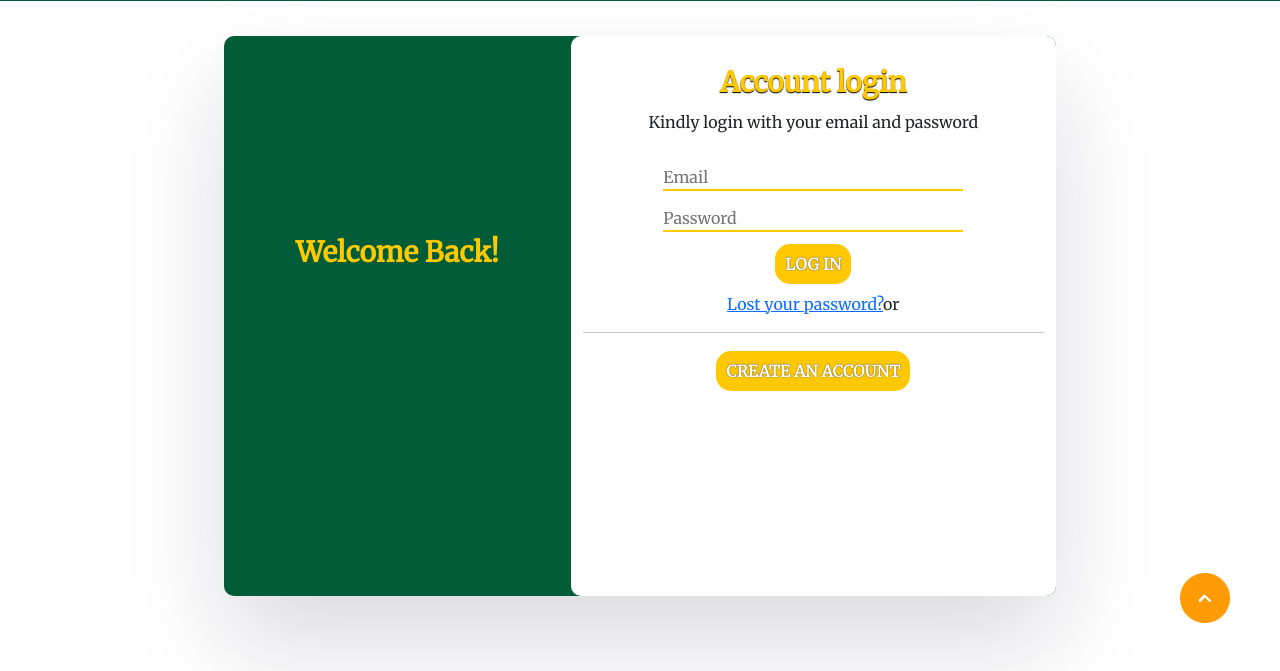
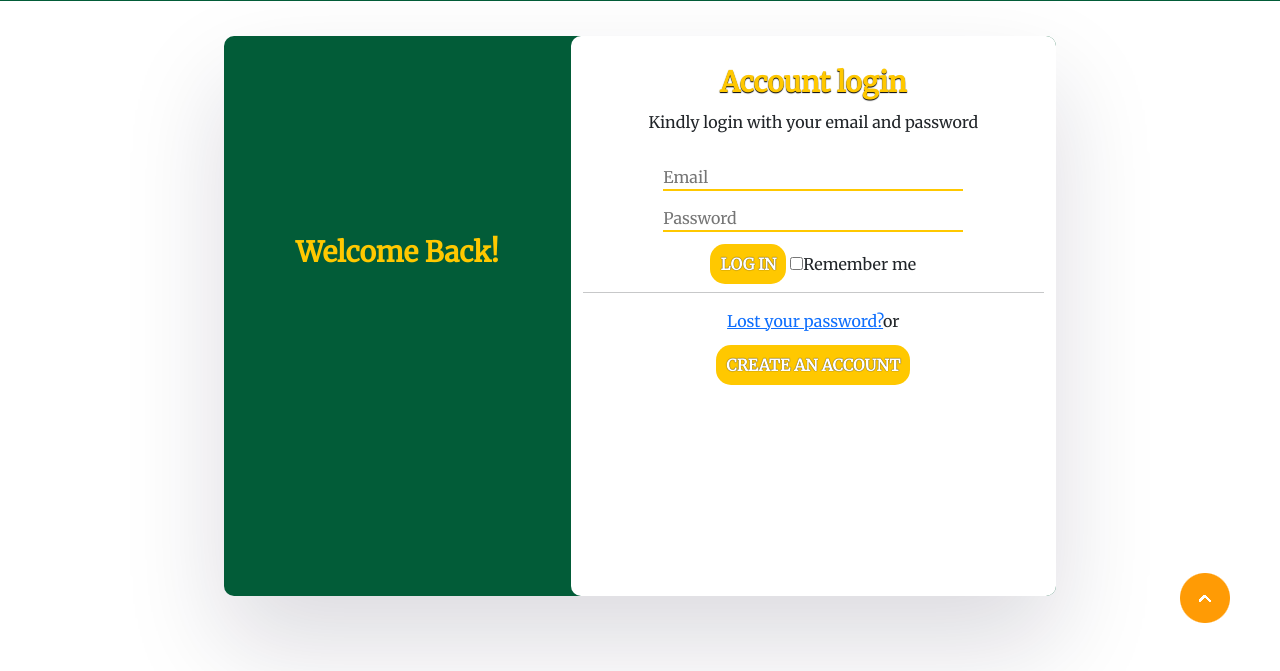
Before and after one commit to Isaac-Nyarko/Online-Electronics-Marketplace, a plain HTML site: page public/login.html in a window 1280 px wide. Shown: the part 129-800 px from the top of the page. Drawn offline with nearby package versions, Linux system fonts and the light colour scheme.

Commit message:
Remember me added
Signed-off-by: Isaac Nyarko <isaacofosu935@gmail.com>

```diff
--- a/public/login.html
+++ b/public/login.html
@@ -88,11 +88,13 @@
             <h3 class="text-center">Account login</h3>
             <p class="text-center">Kindly login with your email and password</p>
             <div class="input2 text-center">
-              <input type="email" placeholder="Email">
+              <input type="email" id="email" placeholder="Email">
               <input type="password" placeholder="Password">
             </div>
-            <p class="text-center" id="btnlogin"><a href="#">LOG IN</a></p>
-            <div class="text-center"><a href="#">Lost your password?</a><span>or</span><hr>
+            <p class="text-center" id="btnlogin"><a href="#">LOG IN</a><span>
+              <input type="checkbox" id="rememberMe"><label for="rememberMe">Remember me</label>
+            </span></p><hr>
+            <div class="text-center"><a href="#">Lost your password?</a><span>or</span>
             <p class="text-center" id="btnlogin"><a href="register.html">CREATE AN ACCOUNT</a></p>
             </div>
         </div>
```
